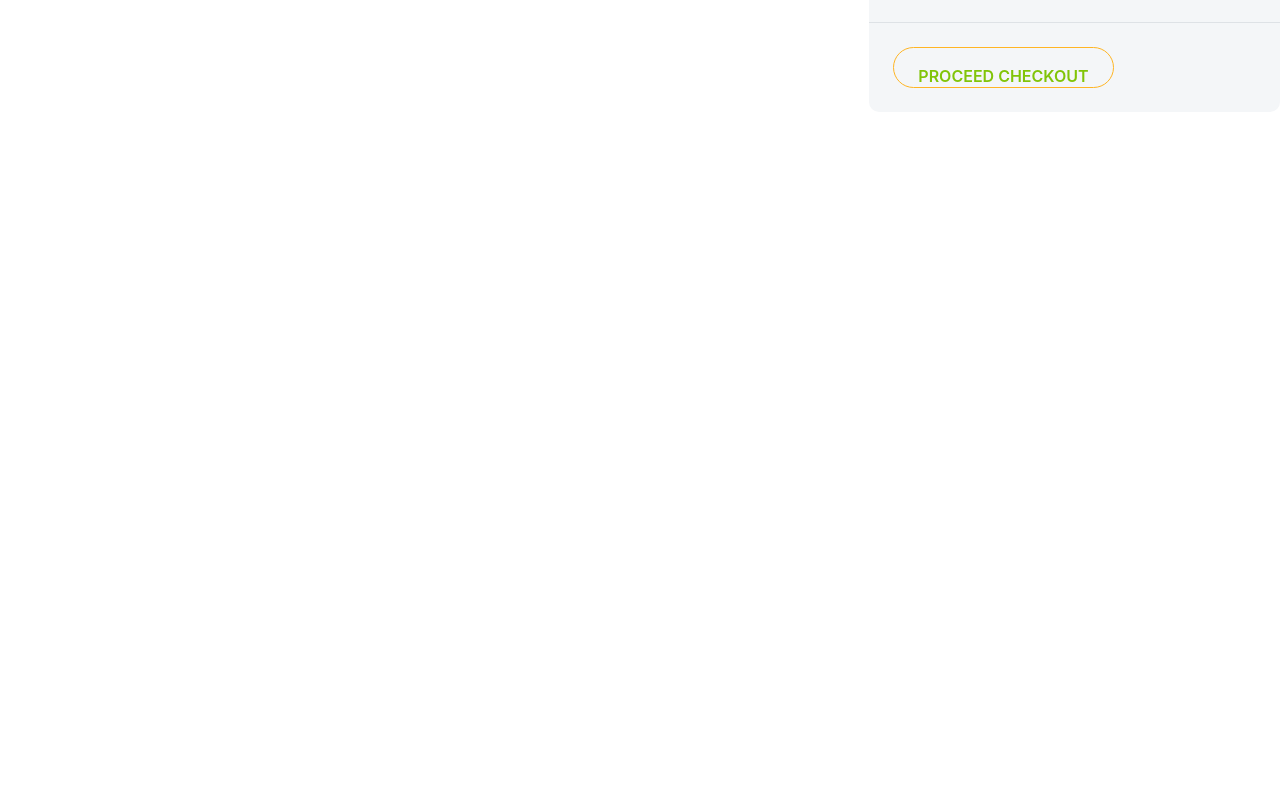
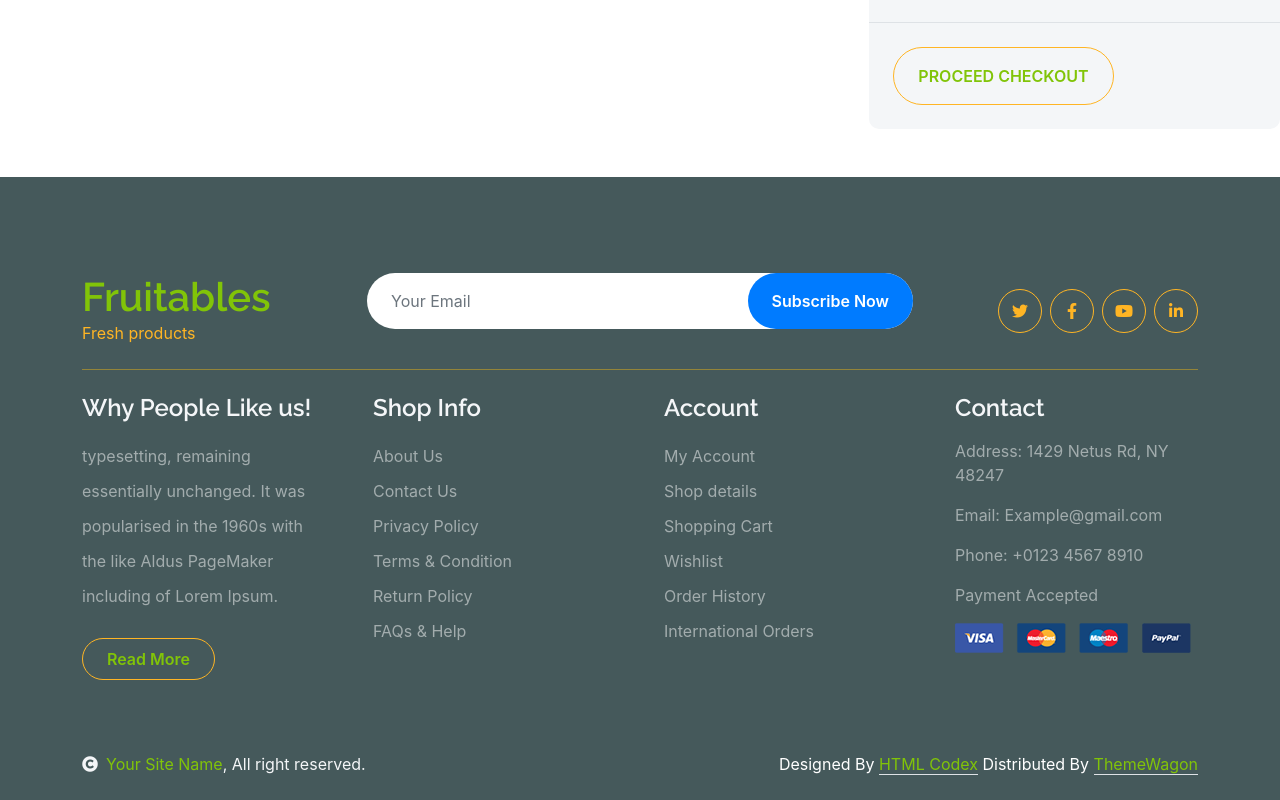
Before and after one commit to Pravinvignesh2/e-commerce, a React (Create React App) app: page /Ecom in a window 1280 px wide. Shown: the part 745-1545 px from the top of the page. Before the commit the page ends 857 px from the top, so only its background shows below. Built offline with nearby package versions, Linux system fonts and the light colour scheme; no server answers.

Commit message:
Footer page added to all component

```diff
--- a/src/ECommerce/Ecom.js
+++ b/src/ECommerce/Ecom.js
@@ -2,6 +2,7 @@ import {useState, useEffect} from 'react';
 import {Link} from "react-router-dom";
 import axios from 'axios';
 import HomePage from './HomePage';
+import Footer from './Footer';
 
 export default function Ecom()
 {
@@ -283,7 +284,7 @@ export default function Ecom()
                     </div>
                 </div>
 
-
+              <Footer></Footer>
  </>
 
 
--- a/src/ECommerce/ProductDetails.js
+++ b/src/ECommerce/ProductDetails.js
@@ -2,6 +2,7 @@ import { useParams } from 'react-router-dom';
 import { useEffect, useState } from 'react';
 import axios from 'axios';
 import HomePage from './HomePage';
+import Footer from './Footer';
 
 export default function ProductDetail() {
     const { productId } = useParams();
@@ -61,7 +62,7 @@ export default function ProductDetail() {
                     </div>
                 </div>
             </div>
-            /var/folders/0m/v6__mlcn3m79ncx9tvhscrvc0000gp/T/com.apple.useractivityd/shared-pasteboard/items/7BD08654-86A4-4508-876D-8F386F84DC28/6829dd9c2fcc6801253faecefd1b14560c92e033.rtfd
+            <Footer></Footer>
         </>
     );
 }
--- a/src/index.css
+++ b/src/index.css
@@ -192,10 +192,11 @@ header .form-control{
   padding: 1.2rem;
 }
 
-.btn{
-  /* background-color: aqua; */
+/* .btn{
+
   height: 41px;
-}
+} */
+
 .btn:hover{
   box-shadow: 0px 0px 8px aqua;
   background-color: aqua;
```
